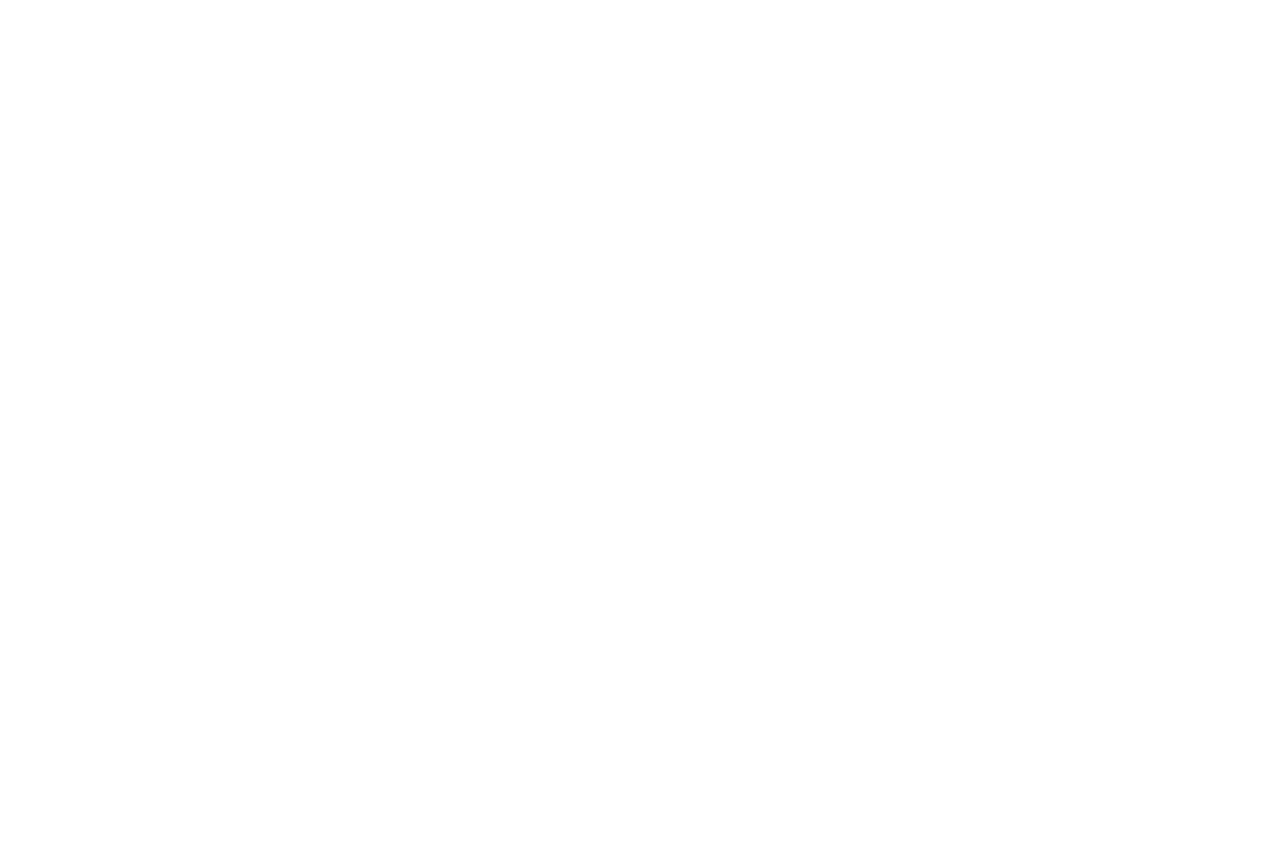
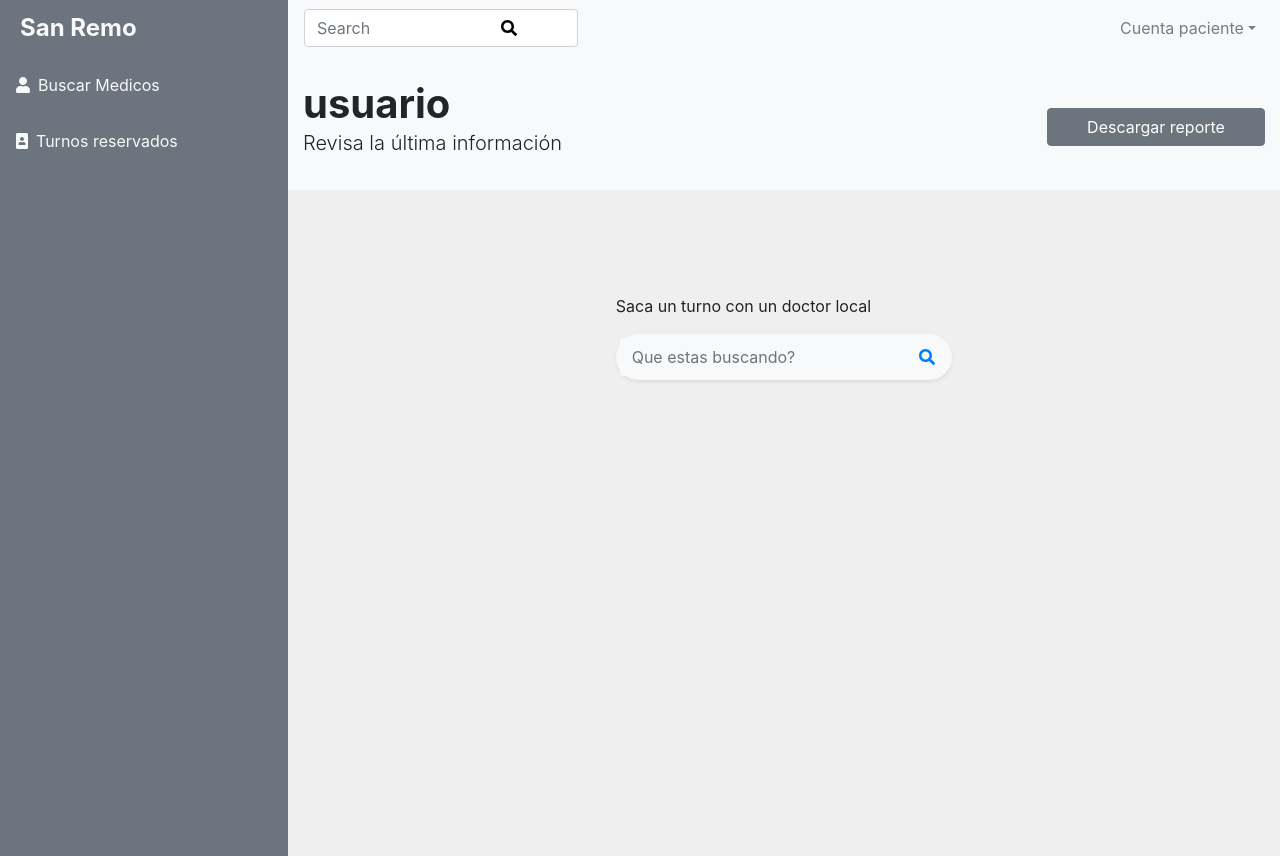
Before and after one commit to facc77/proyecto-rollingReact, a React (Create React App) app: page /pruebaPacientes in a window 1280 px wide. Before the commit the page ends 800 px from the top, so only its background shows below. Built offline with nearby package versions, Linux system fonts and the light colour scheme.

Commit message:
fix navbar pacientes css issues

```diff
--- a/src/App.js
+++ b/src/App.js
@@ -12,6 +12,8 @@
 import InicioMedico from "./pages/InicioMedico";
 import BusquedaPaciente from "./pages/BusquedaPaciente";
 import TurnosReservados from "./pages/TurnosReservados";
+import PruebaPacientes from "./pages/pruebaPacientes";
+
 import Exito from "./pages/Exito";
 import Error from "./pages/Error";
 
@@ -31,6 +33,7 @@
       <Route exact path="/turnosReservados" component={TurnosReservados} />
       <Route exact path="/Exito/:id" component={Exito} />
       <Route exact path="/error/" component={Error} />
+      <Route exact path="/pruebaPacientes" component={PruebaPacientes} />
     </Router>
   );
 }
--- a/src/css/adminPaciente.css
+++ b/src/css/adminPaciente.css
@@ -9,6 +9,10 @@
 .fondo {
   height: 500px;
   background-color: #efefef;
+}
+
+.adminSection {
+  background-color: white;
 }
 
 .tablaContainer {
--- a/src/css/inicioPaciente.css
+++ b/src/css/inicioPaciente.css
@@ -42,6 +42,17 @@
 
 .dropdownItem {
   color: #212529;
+}
+
+.searchButton {
+  left: 200px;
+  background-color: white;
+  border: 0px;
+  padding: 0px;
+}
+
+.searchIcon {
+  color: black;
 }
 
 /* .inicioPaciente {
--- a/src/pages/AdminMedico.jsx
+++ b/src/pages/AdminMedico.jsx
@@ -7,7 +7,7 @@
   return (
     <div>
       <AdminNavBar />
-      <section className="pt-2 pb-3  mb-1 ">
+      <section className="pt-2 pb-3  mb-1 adminSection ">
         <div className="container">
           <div className="row">
             <div className="col-lg-9 col-md-8">
--- a/src/pages/AdminPaciente.jsx
+++ b/src/pages/AdminPaciente.jsx
@@ -7,7 +7,7 @@
   return (
     <div>
       <AdminNavBar />
-      <section className="pt-2 pb-3  mb-1 ">
+      <section className="pt-2 pb-3  mb-1 adminSection">
         <div className="container">
           <div className="row">
             <div className="col-lg-9 col-md-8">
--- /dev/null
+++ b/src/pages/pruebaPacientes.jsx
@@ -0,0 +1,163 @@
+import React from "react";
+import "../css/inicioPaciente.css";
+import { FontAwesomeIcon } from "@fortawesome/react-fontawesome";
+import Dropdown from "react-bootstrap/Dropdown";
+import { Link } from "react-router-dom";
+import { Navbar, Nav, NavDropdown } from "react-bootstrap";
+import Button from "react-bootstrap/Button";
+import Form from "react-bootstrap/Form";
+import FormControl from "react-bootstrap/FormControl";
+import Buscador from "../components/Buscador.jsx";
+
+export default function PruebaPacientes() {
+  return (
+    <div className="inicioPaciente">
+      <div className="d-flex" id="content-wrapper">
+        <div id="sidebar-container" className="bg-secondary">
+          <div className="logo">
+            <h4 className="text-light font-weight-bold mb-0">San Remo</h4>
+          </div>
+          <div className="menu">
+            <Link
+              to="/inicioPaciente"
+              className="d-block text-light p-3 border-0"
+            >
+              <FontAwesomeIcon icon="user" className="mr-2" />
+              Buscar Medicos
+            </Link>
+
+            <Link
+              to="/turnosReservados"
+              className="d-block text-light p-3 border-0"
+            >
+              <FontAwesomeIcon icon="portrait" className="mr-2" />
+              Turnos reservados
+            </Link>
+          </div>
+        </div>
+
+        <div className="w-100">
+          {/* <nav class="navbar navbar-expand-lg navbar-light bg-light border-bottom">
+            <div class="container">
+              <button
+                class="navbar-toggler"
+                type="button"
+                data-toggle="collapse"
+                data-target="#navbarSupportedContent"
+                aria-controls="navbarSupportedContent"
+                aria-expanded="false"
+                aria-label="Toggle navigation"
+              >
+                <span class="navbar-toggler-icon"></span>
+              </button>
+
+              <div class="collapse navbar-collapse" id="navbarSupportedContent">
+                <form class="form-inline position-relative d-inline-block my-2">
+                  <input
+                    class="form-control"
+                    type="search"
+                    id="busquedaInput"
+                    placeholder="Buscar"
+                    aria-label="Buscar"
+                  />
+                  <button
+                    class="btn position-absolute btn-search botonSearch"
+                    type="submit"
+                  >
+                    <i class="icon ion-md-search"></i>
+                  </button>
+                </form>
+                <ul class="navbar-nav ml-auto mt-2 mt-lg-0">
+                  <li class="nav-item dropdown" id="navbarDropdown1">
+                    <a
+                      class="nav-link text-dark dropdown-toggle"
+                      href="#"
+                      id="navbarDropdown"
+                      role="button"
+                      data-toggle="dropdown"
+                      aria-haspopup="true"
+                      aria-expanded="false"
+                    >
+                      Cuenta paciente
+                    </a>
+                    <div
+                      class="dropdown-menu dropdown-menu-right menuHamburguesa"
+                      aria-labelledby="navbarDropdown"
+                    >
+                      <a class="dropdown-item" href="busquedaPaciente.html">
+                        Inicio
+                      </a>
+                      <a class="dropdown-item" href="busqueda.html">
+                        Busqueda
+                      </a>
+                      <a class="dropdown-item" href="TurnosConfirmados.html">
+                        Turnos Confirmados
+                      </a>
+                      <div class="dropdown-divider"></div>
+                      <a id="cerrarSesion" class="dropdown-item">
+                        Cerrar sesión
+                      </a>
+                    </div>
+                  </li>
+                </ul>
+              </div>
+            </div>
+          </nav> */}
+          <Navbar bg="light" expand="lg">
+            <Navbar.Toggle aria-controls="basic-navbar-nav" />
+            <Navbar.Collapse id="basic-navbar-nav">
+              <Form inline>
+                <FormControl
+                  type="text"
+                  placeholder="Search"
+                  className="mr-sm-2"
+                />
+                <button className="btn position-absolute searchButton">
+                  <FontAwesomeIcon icon="search" className=" searchIcon" />
+                </button>
+              </Form>
+              <Nav className="ml-auto">
+                <NavDropdown title="Cuenta paciente" id="basic-nav-dropdown">
+                  <NavDropdown.Item href="#action/3.1">Action</NavDropdown.Item>
+                  <NavDropdown.Item href="#action/3.2">
+                    Another action
+                  </NavDropdown.Item>
+                  <NavDropdown.Item href="#action/3.3">
+                    Something
+                  </NavDropdown.Item>
+                  <NavDropdown.Divider />
+                  <NavDropdown.Item href="#action/3.4">
+                    Separated link
+                  </NavDropdown.Item>
+                </NavDropdown>
+              </Nav>
+            </Navbar.Collapse>
+          </Navbar>
+
+          <div id="content" className="bg-grey w-100 fila3">
+            <section className="bg-light py-3">
+              <div className="container">
+                <div className="row">
+                  <div className="col-lg-9 col-md-8">
+                    <h1 id="nombreUsuario" className="font-weight-bold mb-0">
+                      usuario
+                    </h1>
+                    <p className="lead">Revisa la última información</p>
+                  </div>
+                  <div className="col-lg-3 col-md-4 d-flex">
+                    <button className="btn btn-secondary w-100 align-self-center">
+                      Descargar reporte
+                    </button>
+                  </div>
+                </div>
+              </div>
+            </section>
+            <section>
+              <Buscador />
+            </section>
+          </div>
+        </div>
+      </div>
+    </div>
+  );
+}
```
